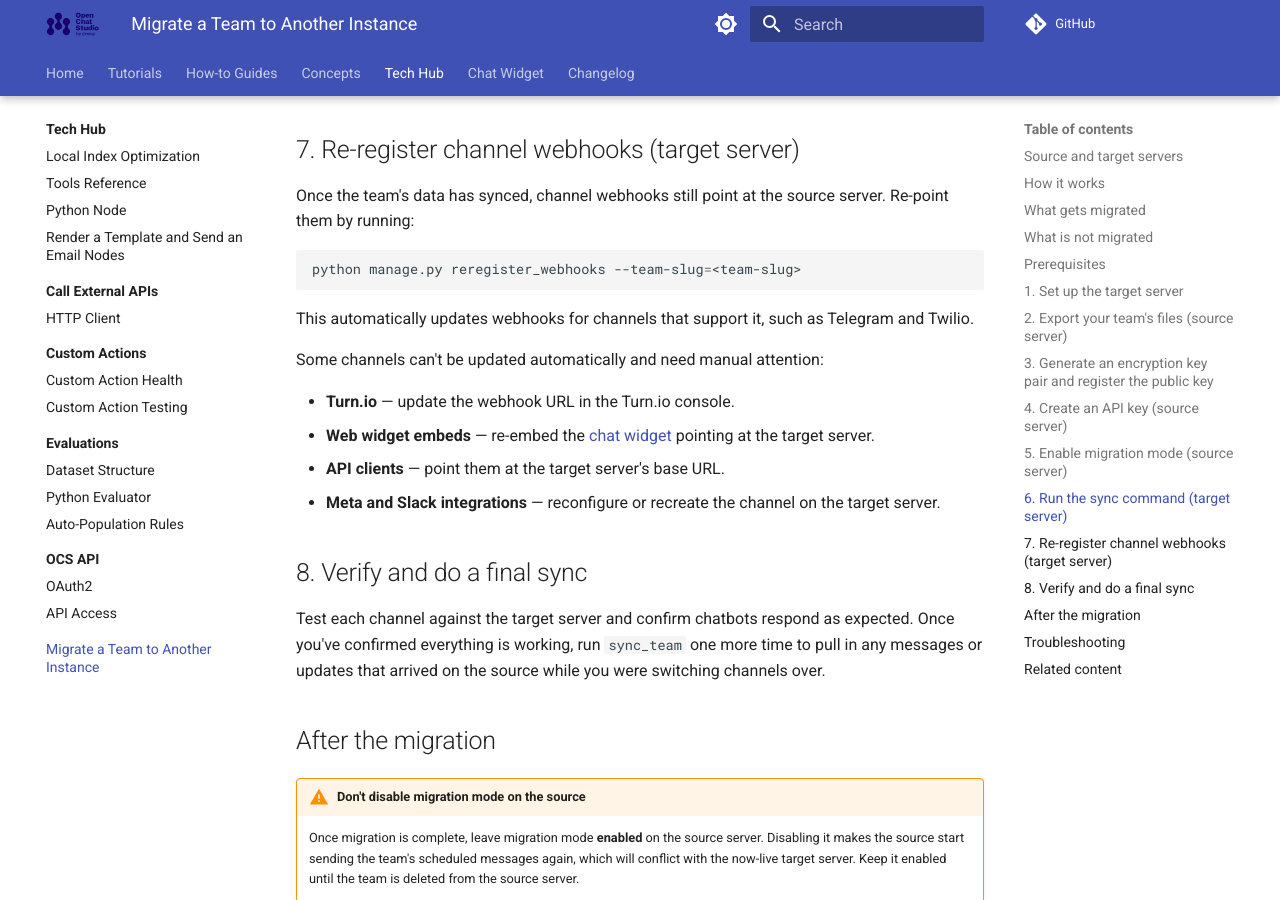
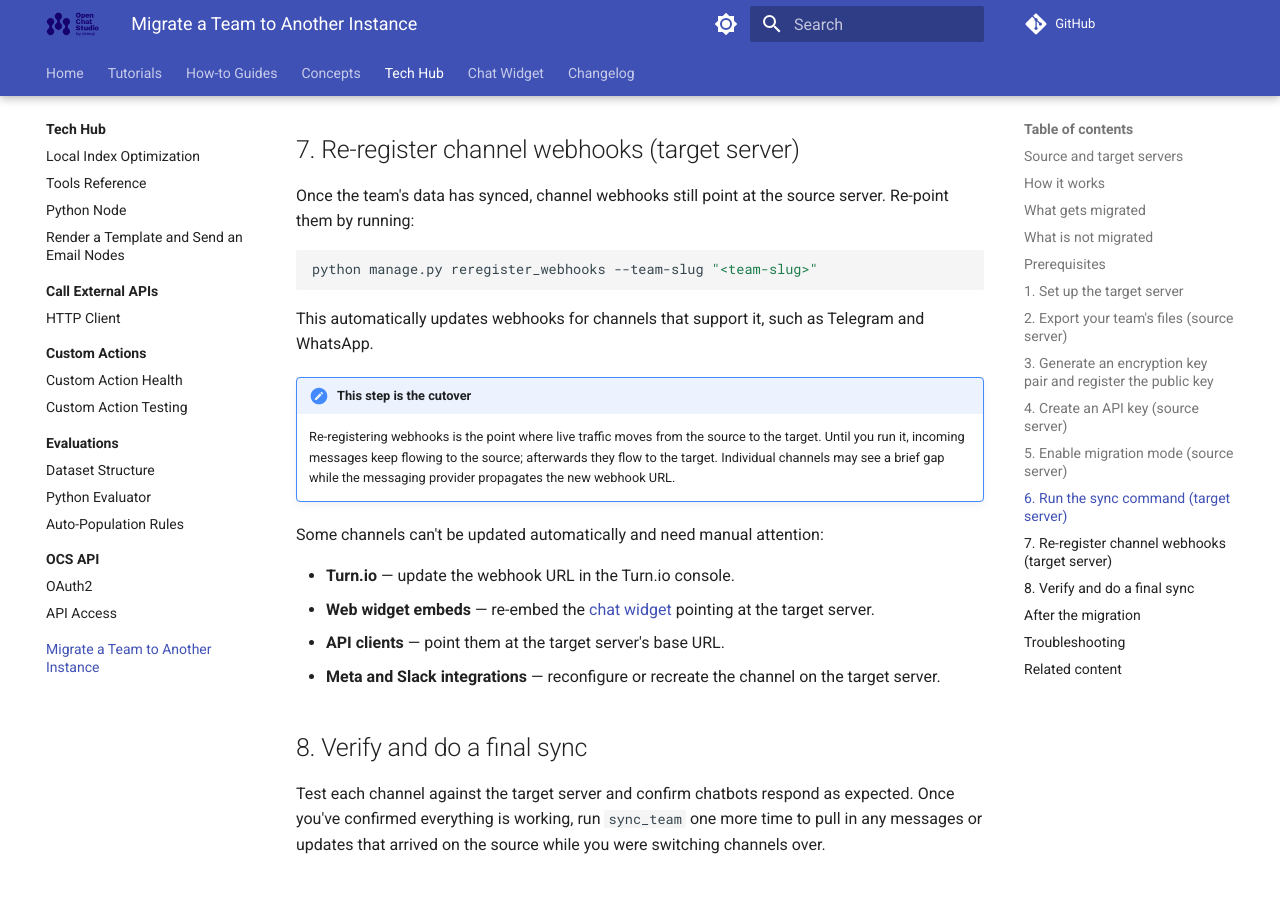
Before and after one commit to dimagi/open-chat-studio-docs, an MkDocs documentation site: the page built from docs/tech-hub/migrate_team.md, in a window 1280 px wide and 900 px high, scrolled down 4492 px. Built offline with MkDocs 1.6.1 and Material for MkDocs 9.7.7, drawn with Linux system fonts in a browser that asks for light colours; a script that is not in the unit is left out; comment, search, counter and statistics services are not loaded.

Commit message:
docs: address PR #539 review comments
- Add migrate-team bullet to tech-hub landing page for discoverability
- Correct auto-updated channels example (Twilio is a provider, not a
  platform; the command keys off Telegram/WhatsApp/Facebook/SureAdhere)
- Normalize reregister_webhooks flag style to match sync_team
- Note that webhook re-registration is the cutover point (brief per-channel gap)
- Cross-link the migration guide from the Teams concept page

Co-Authored-By: Claude Opus 4.8 (1M context) <noreply@anthropic.com>

````diff
--- a/docs/tech-hub/migrate_team.md
+++ b/docs/tech-hub/migrate_team.md
@@ -150,10 +150,13 @@ The command creates a SQLite tracking database named after the team slug in the
 Once the team's data has synced, channel webhooks still point at the source server. Re-point them by running:
 
 ```bash
-python manage.py reregister_webhooks --team-slug=<team-slug>
+python manage.py reregister_webhooks --team-slug "<team-slug>"
 ```
 
-This automatically updates webhooks for channels that support it, such as Telegram and Twilio.
+This automatically updates webhooks for channels that support it, such as Telegram and WhatsApp.
+
+!!! note "This step is the cutover"
+    Re-registering webhooks is the point where live traffic moves from the source to the target. Until you run it, incoming messages keep flowing to the source; afterwards they flow to the target. Individual channels may see a brief gap while the messaging provider propagates the new webhook URL.
 
 Some channels can't be updated automatically and need manual attention:
 
````
Also changed, not shown: docs/concepts/team/index.md (+4 -0 lines), docs/tech-hub/index.md (+1 -0 lines).
